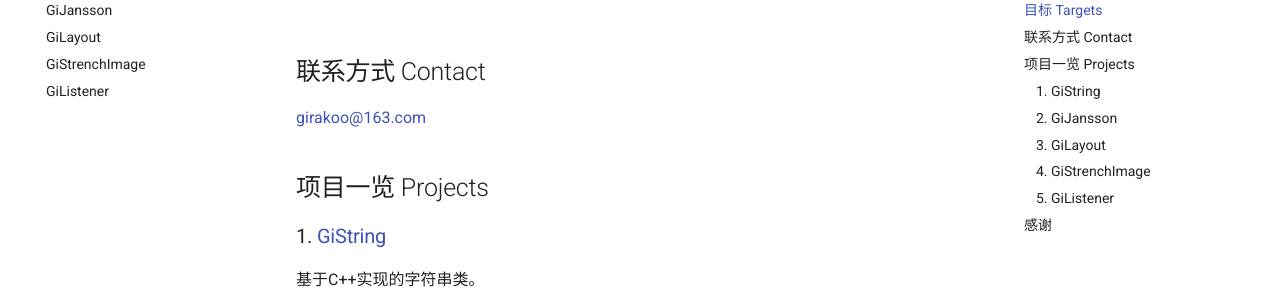
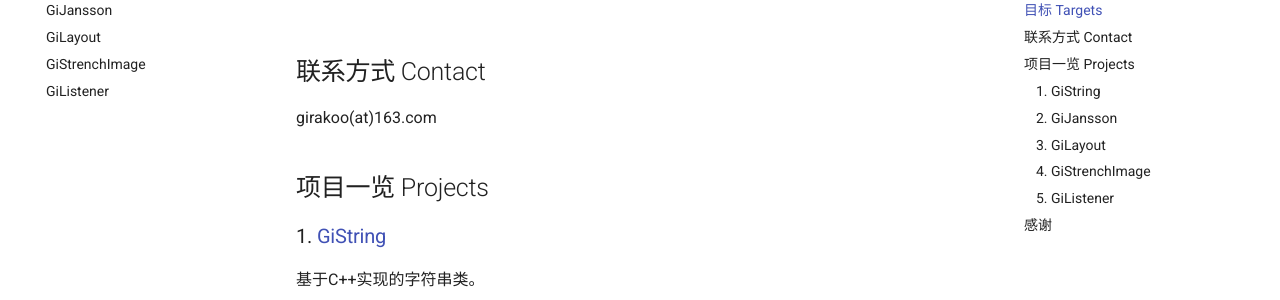
Before and after one commit to GiraKoo/wiki, an MkDocs documentation site: the page built from docs/index.md, in a window 1280 px wide and 900 px high, scrolled down 980 px. Shown: the part 152-452 px from the top of the window. Built offline with MkDocs 1.6.1 and Material for MkDocs 9.7.7, drawn with Linux system fonts in a browser that asks for light colours; comment, search, counter and statistics services are not loaded.

Commit message:
feat: 避免邮箱扫描器

```diff
--- a/docs/index.md
+++ b/docs/index.md
@@ -48,7 +48,7 @@
 
 ## 联系方式 Contact
 
- [girakoo@163.com](mailto:girakoo@163.com)
+girakoo(at)163.com
 
 ## 项目一览 Projects
 
```
